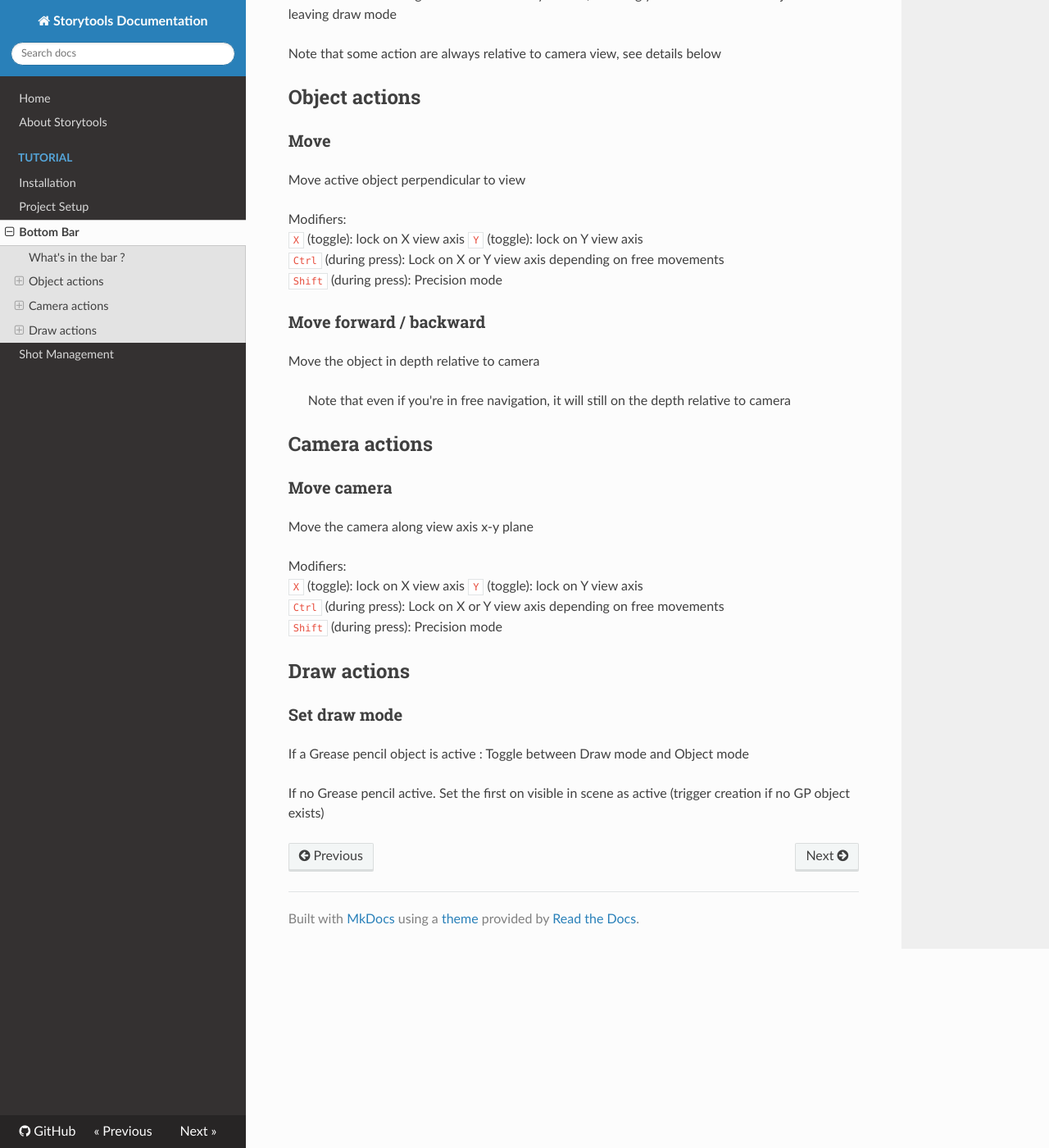
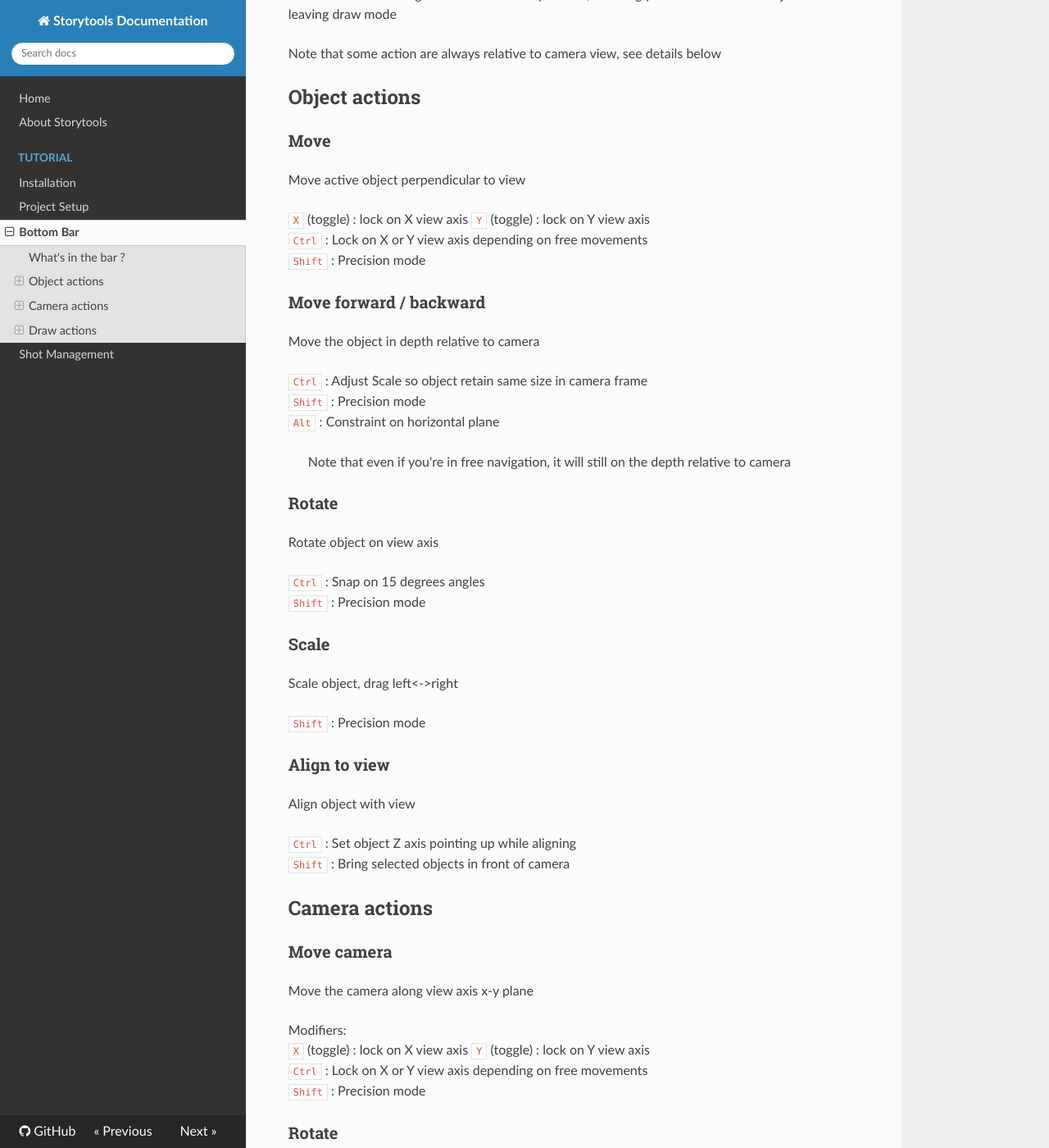
Before and after one commit to Pullusb/storytools-docs, an MkDocs documentation site: the page built from docs/tutorial/story-toolbar.md, in a window 1280 px wide and 1400 px high, scrolled down 330 px. Shown: the whole window at 82% size. Built offline with MkDocs 1.6.1, drawn with Linux system fonts in a browser that asks for light colours; nearby versions of some CDN libraries; some of the changed text lies outside the part shown.

Commit message:
continue story toolbar

```diff
--- a/docs/tutorial/story-toolbar.md
+++ b/docs/tutorial/story-toolbar.md
@@ -18,18 +18,43 @@ Note that some action are always relative to camera view, see details below
 
 Move active object perpendicular to view
 
-Modifiers:
-`X` (toggle): lock on X view axis
-`Y` (toggle): lock on Y view axis
-`Ctrl` (during press): Lock on X or Y view axis depending on free movements
-`Shift` (during press): Precision mode
+`X` (toggle) : lock on X view axis
+`Y` (toggle) : lock on Y view axis
+`Ctrl` : Lock on X or Y view axis depending on free movements
+`Shift` : Precision mode
 
 ### Move forward / backward
 
 Move the object in depth relative to camera
 
+`Ctrl` : Adjust Scale so object retain same size in camera frame
+`Shift` : Precision mode
+`Alt` : Constraint on horizontal plane
+
 > Note that even if you're in free navigation, it will still on the depth relative to camera
 
+### Rotate
+
+Rotate object on view axis
+
+`Ctrl` : Snap on 15 degrees angles
+`Shift` : Precision mode
+
+
+### Scale
+
+Scale object, drag left<->right
+
+`Shift` : Precision mode
+
+
+### Align to view
+
+
+Align object with view
+
+`Ctrl` : Set object Z axis pointing up while aligning
+`Shift` : Bring selected objects in front of camera
 
 ## Camera actions
 
@@ -38,10 +63,18 @@ Move the object in depth relative to camera
 Move the camera along view axis x-y plane
 
 Modifiers:
-`X` (toggle): lock on X view axis
-`Y` (toggle): lock on Y view axis
-`Ctrl` (during press): Lock on X or Y view axis depending on free movements
-`Shift` (during press): Precision mode
+`X` (toggle) : lock on X view axis
+`Y` (toggle) : lock on Y view axis
+`Ctrl` : Lock on X or Y view axis depending on free movements
+`Shift` : Precision mode
+
+### Rotate
+
+Rotate camera, rotate view in free view
+
+`Ctrl` : Snap on 15 degrees angles
+`Shift` : Precision mode
+`Double click` : Reset rotation
 
 
 ## Draw actions
```
